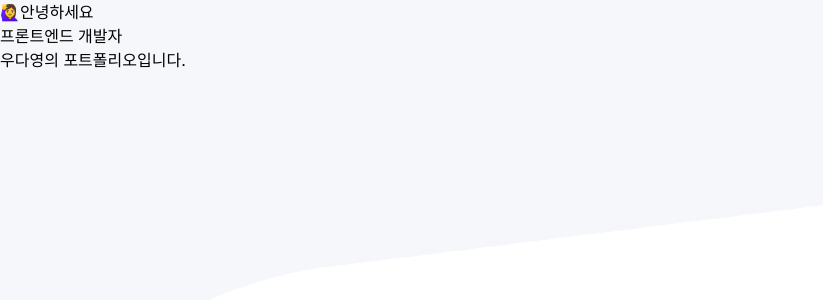
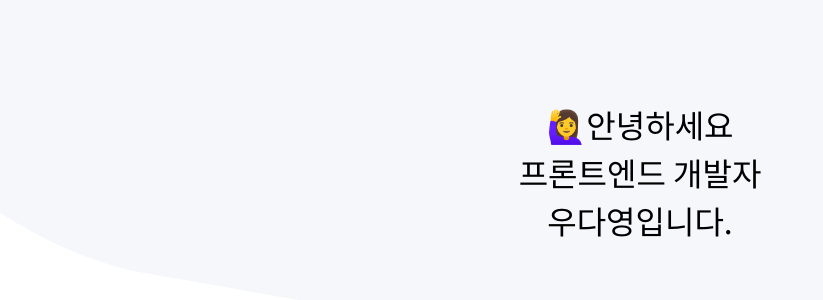
Before and after one commit to DaYoung-woo/portfolio, a Next.js app: page / in a window 1280 px wide. Shown: the top 300 px of the page, without its empty margins (0-823 px from the left). Built offline with nearby package versions, Linux system fonts and the light colour scheme.

Commit message:
gsap 추가

```diff
--- a/src/app/globals.css
+++ b/src/app/globals.css
@@ -35,4 +35,7 @@ body {
   left: 0;
   width: 100vw;
   height: 100vh;
+  text-align: center;
+  padding-top: 100px;
+  font-size: 4vh;
 }
--- a/src/app/layout.tsx
+++ b/src/app/layout.tsx
@@ -1,8 +1,8 @@
 import type { Metadata } from "next";
-import { Inter } from "next/font/google";
+import { Inter, Noto_Sans_KR } from "next/font/google";
 import "./globals.css";
 
-const inter = Inter({ subsets: ["latin"] });
+const notoSansKR = Noto_Sans_KR({ subsets: ["latin"] });
 
 export const metadata: Metadata = {
   title: "Create Next App",
@@ -16,7 +16,7 @@ export default function RootLayout({
 }>) {
   return (
     <html lang="en">
-      <body className={inter.className}>{children}</body>
+      <body className={notoSansKR.className}>{children}</body>
     </html>
   );
 }
--- a/src/app/page.tsx
+++ b/src/app/page.tsx
@@ -15,11 +15,9 @@ export default function index() {
   const text1 = useRef(null);
   const text2 = useRef(null);
   const text3 = useRef(null);
-  const text4 = useRef(null);
 
   useEffect(() => {
-    //const tl = gsap.timeline();
-    gsap.to(text1.current, { duration: 3 });
+    gsap.fromTo(text1.current, { opacity: 0 }, { opacity: 1, duration: 2 });
   }, []);
 
   return (
@@ -31,17 +29,15 @@ export default function index() {
         style={{ width: "100%", marginTop: "-200px" }}
       />
       <section id="section1" className="section__item">
-
-          <div className="section__item__text" ref={text1}>
-            🙋‍♀️안녕하세요
-          </div>
-          <div className="section__item__text" ref={text2}>
-            프론트엔드 개발자
-          </div>
-          <div className="section__item__text" ref={text3}>
-            우다영의 포트폴리오입니다.
-          </div>
-
+        <div className="section__item__text" ref={text1}>
+          🙋‍♀️안녕하세요
+          <br />
+          프론트엔드 개발자
+          <br />
+          우다영입니다.
+        </div>
+        <div className="section__item__text" ref={text2}></div>
+        <div className="section__item__text" ref={text3}></div>
       </section>
     </div>
   );
--- a/src/app/products/page.tsx
+++ /dev/null
@@ -1,3 +0,0 @@
-export default function products() {
-  return <h1>제품 설명</h1>;
-}
--- a/src/app/products/pants/page.tsx
+++ /dev/null
@@ -1,3 +0,0 @@
-export default function Pants() {
-  return <h1>Pants</h1>;
-}
```
